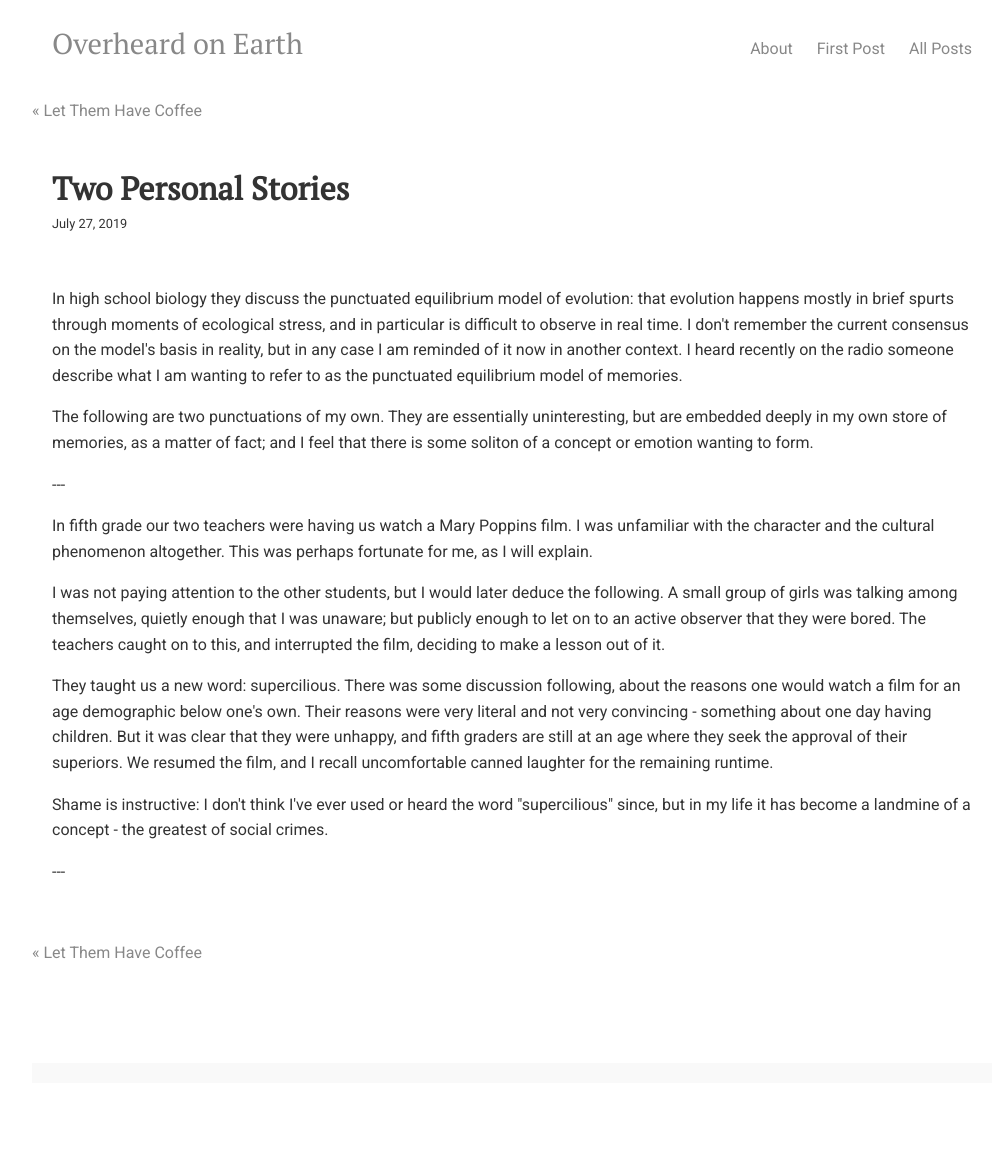
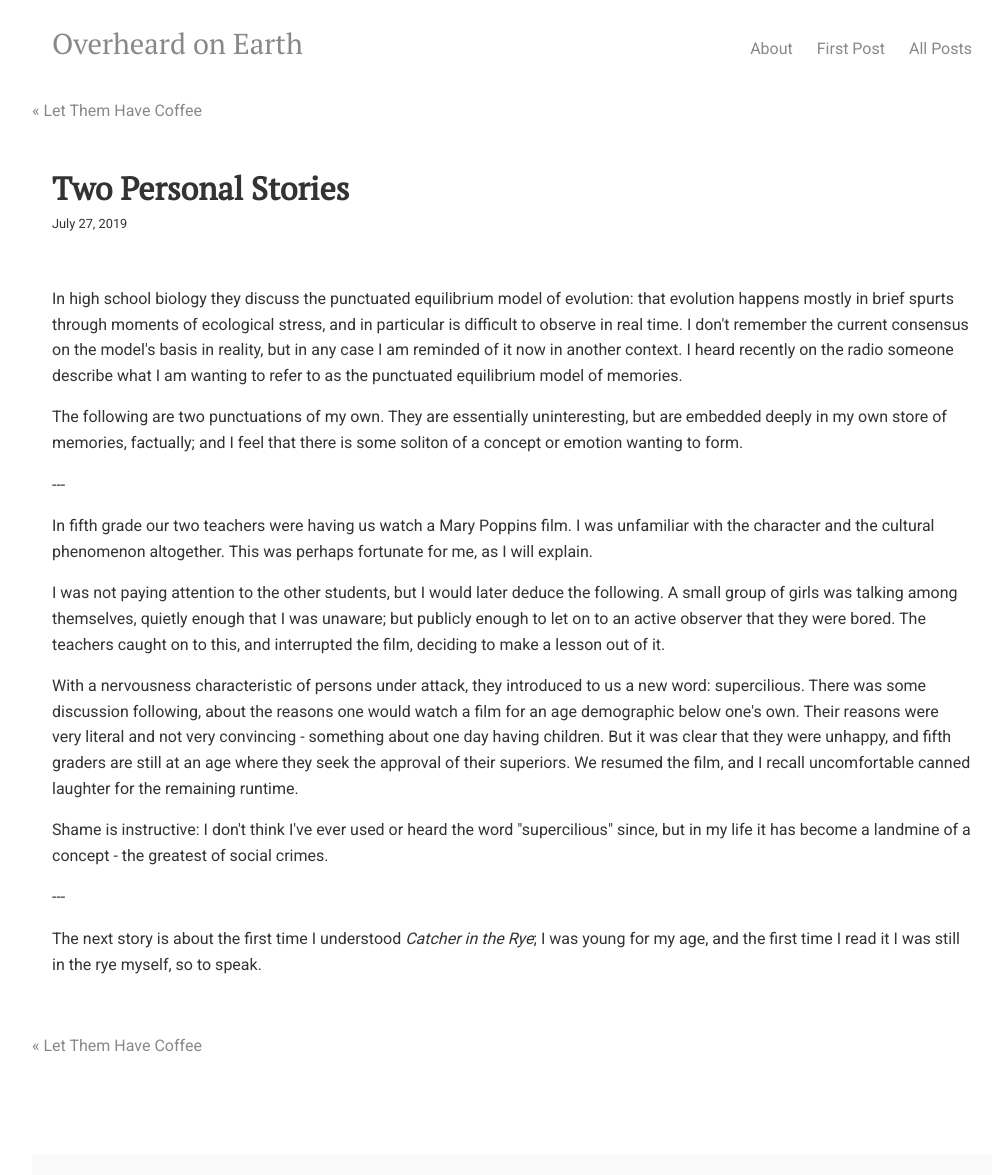
Before and after one commit to overheardonearth/overheardonearth.github.io, a Jekyll site: the page built from _posts/2019-07-27-two-personal-stories.html, in a window 1280 px wide. Shown: the whole page, without its empty margins (128-1131 px from the left). Built offline with Jekyll 4.4.1, drawn with Linux system fonts in a browser that asks for light colours; comment, search, counter and statistics services are not loaded; before the commit the page ends 1083 px from its top, so only the background shows below that.

Commit message:
Update 2019-07-27-two-personal-stories.html

```diff
--- a/_posts/2019-07-27-two-personal-stories.html
+++ b/_posts/2019-07-27-two-personal-stories.html
@@ -7,7 +7,7 @@ layout: post
 In high school biology they discuss the punctuated equilibrium model of evolution: that evolution happens mostly in brief spurts through moments of ecological stress, and in particular is difficult to observe in real time. I don't remember the current consensus on the model's basis in reality, but in any case I am reminded of it now in another context. I heard recently on the radio someone describe what I am wanting to refer to as the punctuated equilibrium model of memories.
 
 <p>
-  The following are two punctuations of my own. They are essentially uninteresting, but are embedded deeply in my own store of memories, as a matter of fact; and I feel that there is some soliton of a concept or emotion wanting to form.
+  The following are two punctuations of my own. They are essentially uninteresting, but are embedded deeply in my own store of memories, factually; and I feel that there is some soliton of a concept or emotion wanting to form.
 
 <p>---
 
@@ -15,10 +15,10 @@ In high school biology they discuss the punctuated equilibrium model of evolutio
 
 <p> I was not paying attention to the other students, but I would later deduce the following. A small group of girls was talking among themselves, quietly enough that I was unaware; but publicly enough to let on to an active observer that they were bored. The teachers caught on to this, and interrupted the film, deciding to make a lesson out of it.
 
-<p> They taught us a new word: supercilious. There was some discussion following, about the reasons one would watch a film for an age demographic below one's own. Their reasons were very literal and not very convincing - something about one day having children. But it was clear that they were unhappy, and fifth graders are still at an age where they seek the approval of their superiors. We resumed the film, and I recall uncomfortable canned laughter for the remaining runtime.
+<p> With a nervousness characteristic of persons under attack, they introduced to us a new word: supercilious. There was some discussion following, about the reasons one would watch a film for an age demographic below one's own. Their reasons were very literal and not very convincing - something about one day having children. But it was clear that they were unhappy, and fifth graders are still at an age where they seek the approval of their superiors. We resumed the film, and I recall uncomfortable canned laughter for the remaining runtime.
 
 <p> Shame is instructive: I don't think I've ever used or heard the word "supercilious" since, but in my life it has become a landmine of a concept - the greatest of social crimes.
 
 <p>---
 
-<p>
+<p> The next story is about the first time I understood <i>Catcher in the Rye</i>; I was young for my age, and the first time I read it I was still in the rye myself, so to speak.
```
